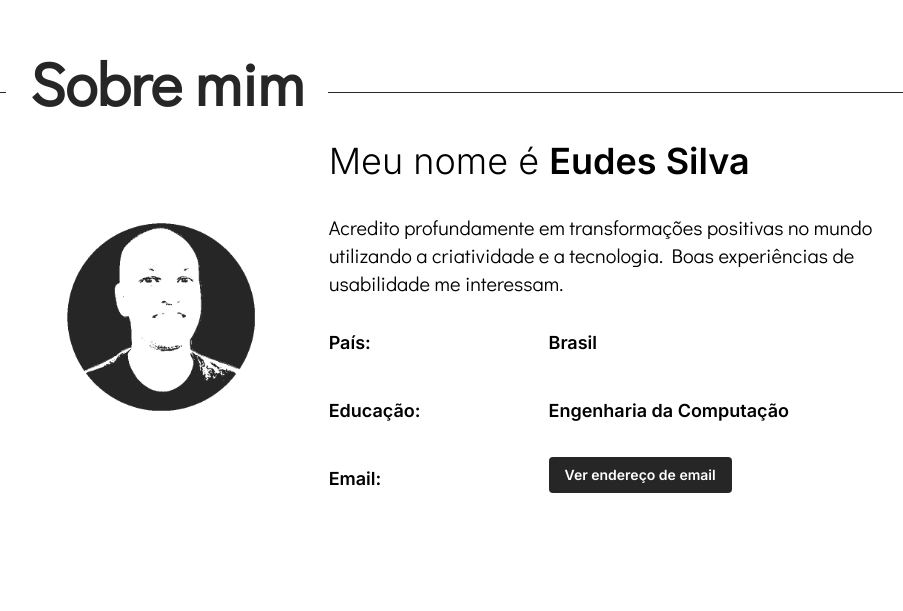
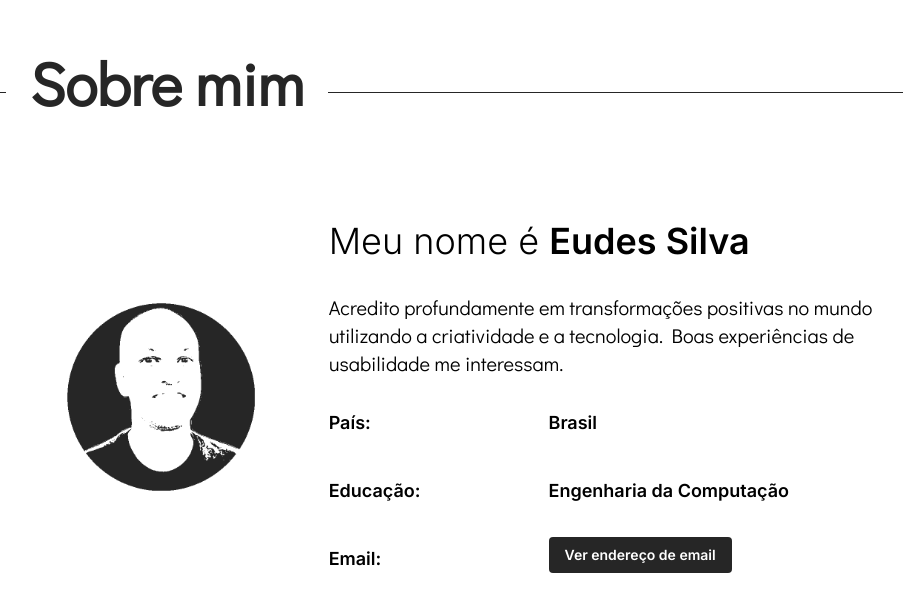
Before and after one commit to eudes-silva/portfolio, a Vue app: page /#home in a window 1280 px wide. Shown: the part 828-1439 px from the top of the page, without its empty margins (162-1065 px from the left). Built offline with nearby package versions, Linux system fonts and the light colour scheme.

Commit message:
fix: about section height adjustment with index page min-h-screen

```diff
--- a/src/components/AboutSection.vue
+++ b/src/components/AboutSection.vue
@@ -15,7 +15,7 @@ function showEmail() {
     >
       Sobre mim
     </h1>
-    <div class="md:flex flex-col lg:flex-row pt-2 sm:pt-12 h-full">
+    <div class="md:flex flex-col lg:flex-row pt-2 sm:pt-32 h-full">
       <div
         class="basis-2/6 flex items-center justify-center lg:justify-normal scale-50 lg:scale-75 caret-transparent"
       >
```
